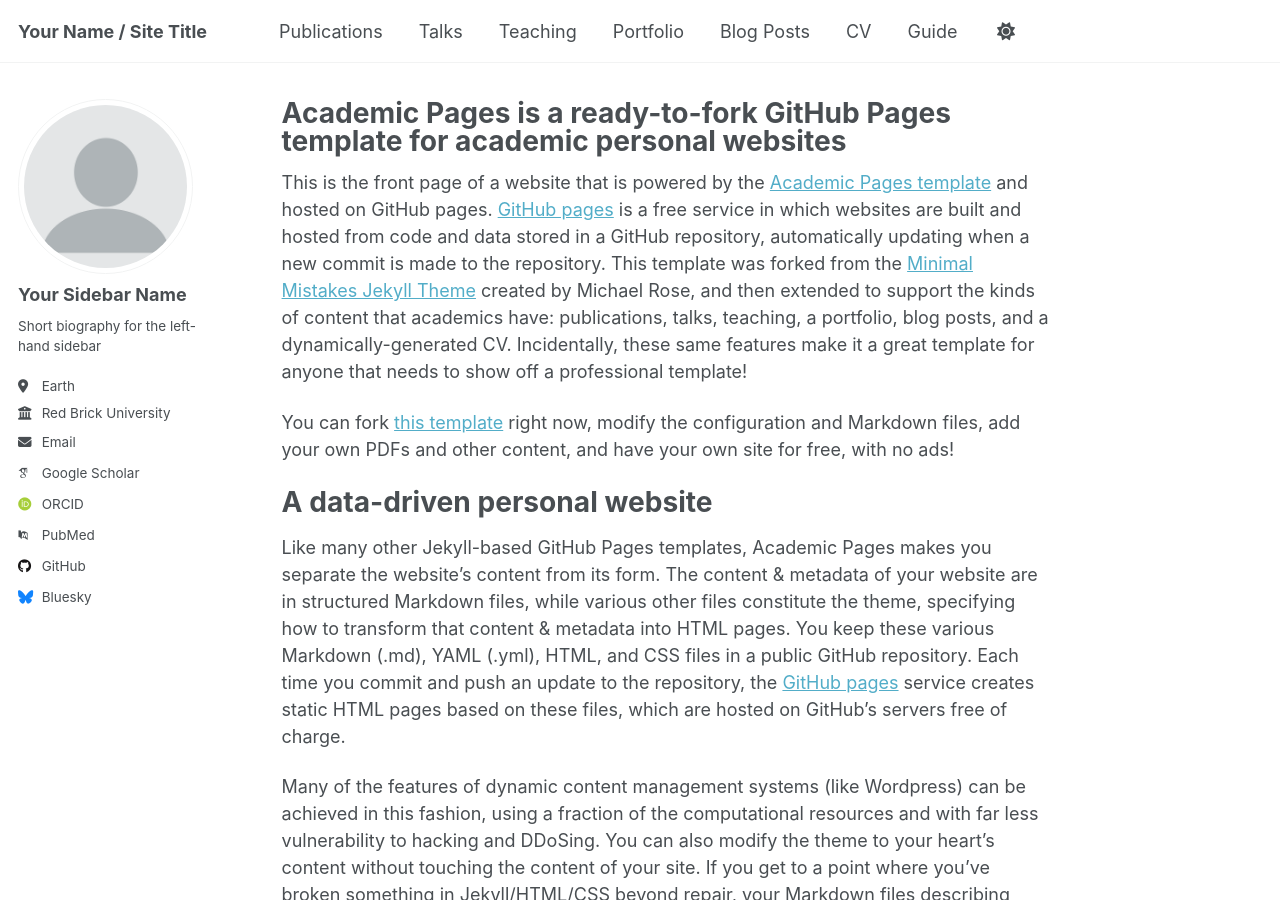
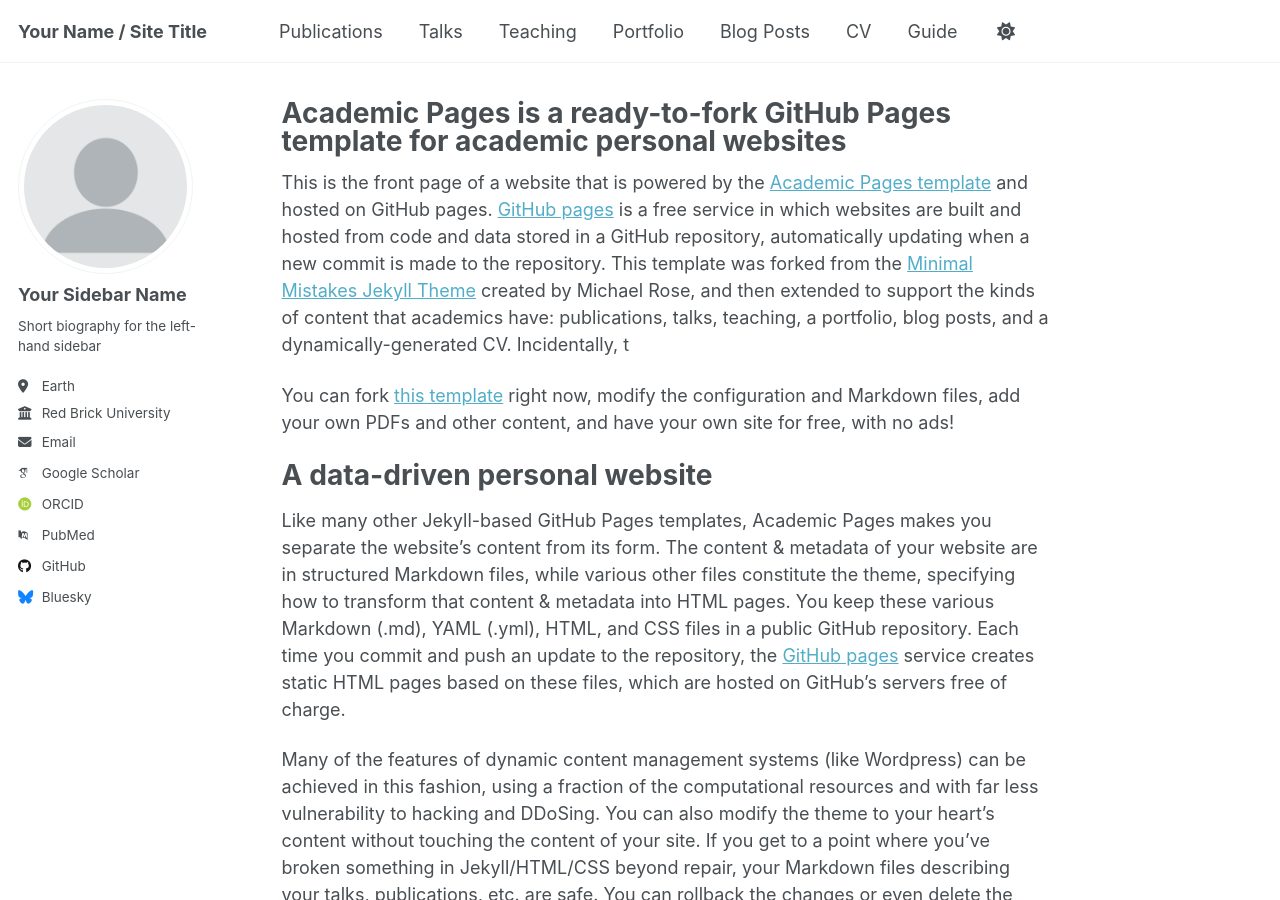
Before and after one commit to nuozimiaowu/TianyiShang.github.io, a Jekyll site: the page built from _pages/about.md, in a window 1280 px wide and 900 px high. Built offline with Jekyll 4.4.1, drawn with Linux system fonts in a browser that asks for light colours; some web fonts are replaced; a script that is not in the unit is left out.

Commit message:
Update about.md

```diff
--- a/_pages/about.md
+++ b/_pages/about.md
@@ -7,7 +7,7 @@ redirect_from:
   - /about.html
 ---
 
-This is the front page of a website that is powered by the [Academic Pages template](https://github.com/academicpages/academicpages.github.io) and hosted on GitHub pages. [GitHub pages](https://pages.github.com) is a free service in which websites are built and hosted from code and data stored in a GitHub repository, automatically updating when a new commit is made to the repository. This template was forked from the [Minimal Mistakes Jekyll Theme](https://mmistakes.github.io/minimal-mistakes/) created by Michael Rose, and then extended to support the kinds of content that academics have: publications, talks, teaching, a portfolio, blog posts, and a dynamically-generated CV. Incidentally, these same features make it a great template for anyone that needs to show off a professional template!
+This is the front page of a website that is powered by the [Academic Pages template](https://github.com/academicpages/academicpages.github.io) and hosted on GitHub pages. [GitHub pages](https://pages.github.com) is a free service in which websites are built and hosted from code and data stored in a GitHub repository, automatically updating when a new commit is made to the repository. This template was forked from the [Minimal Mistakes Jekyll Theme](https://mmistakes.github.io/minimal-mistakes/) created by Michael Rose, and then extended to support the kinds of content that academics have: publications, talks, teaching, a portfolio, blog posts, and a dynamically-generated CV. Incidentally, t
 
  You can fork [this template](https://github.com/academicpages/academicpages.github.io) right now, modify the configuration and Markdown files, add your own PDFs and other content, and have your own site for free, with no ads!
 
```
